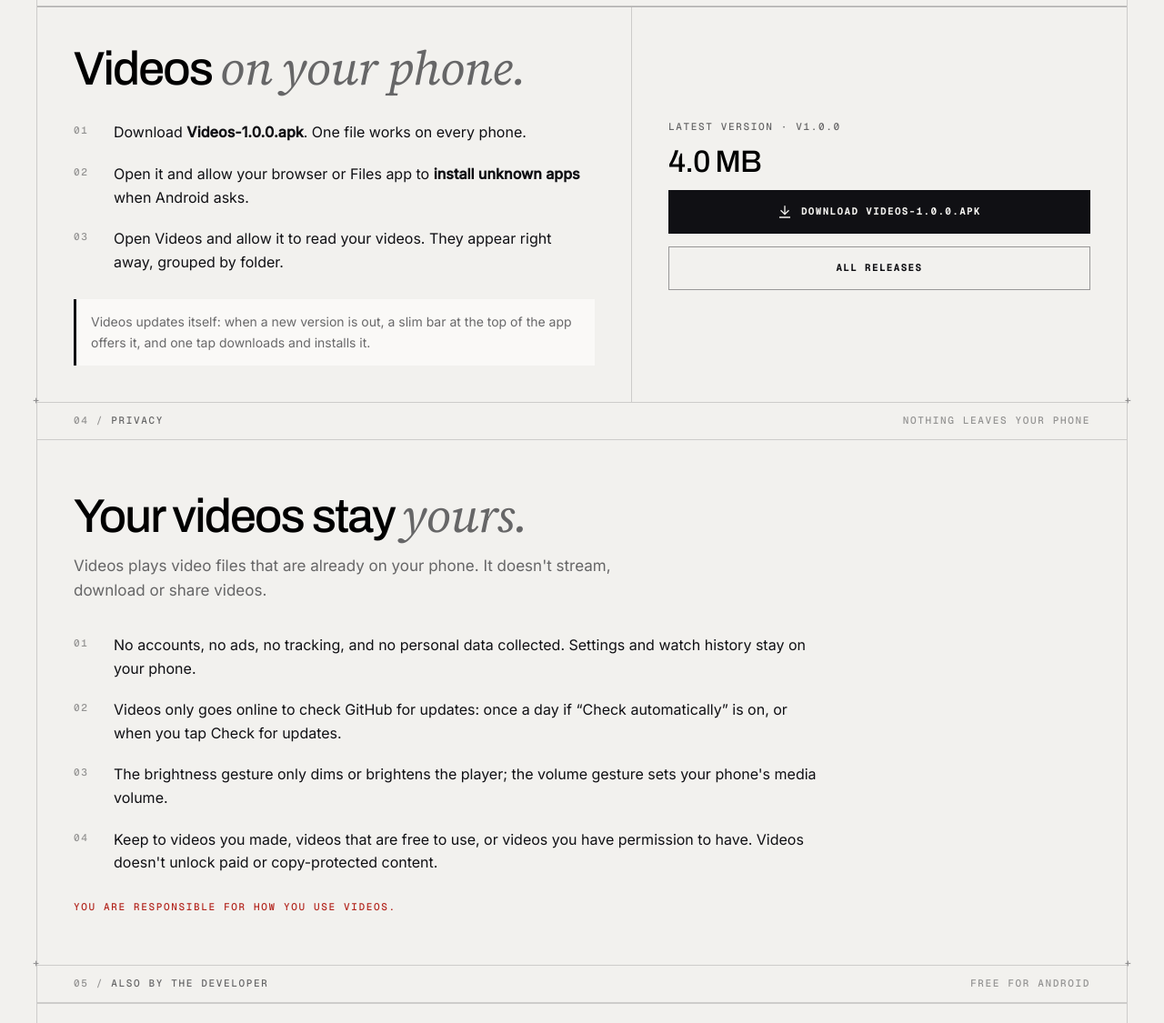
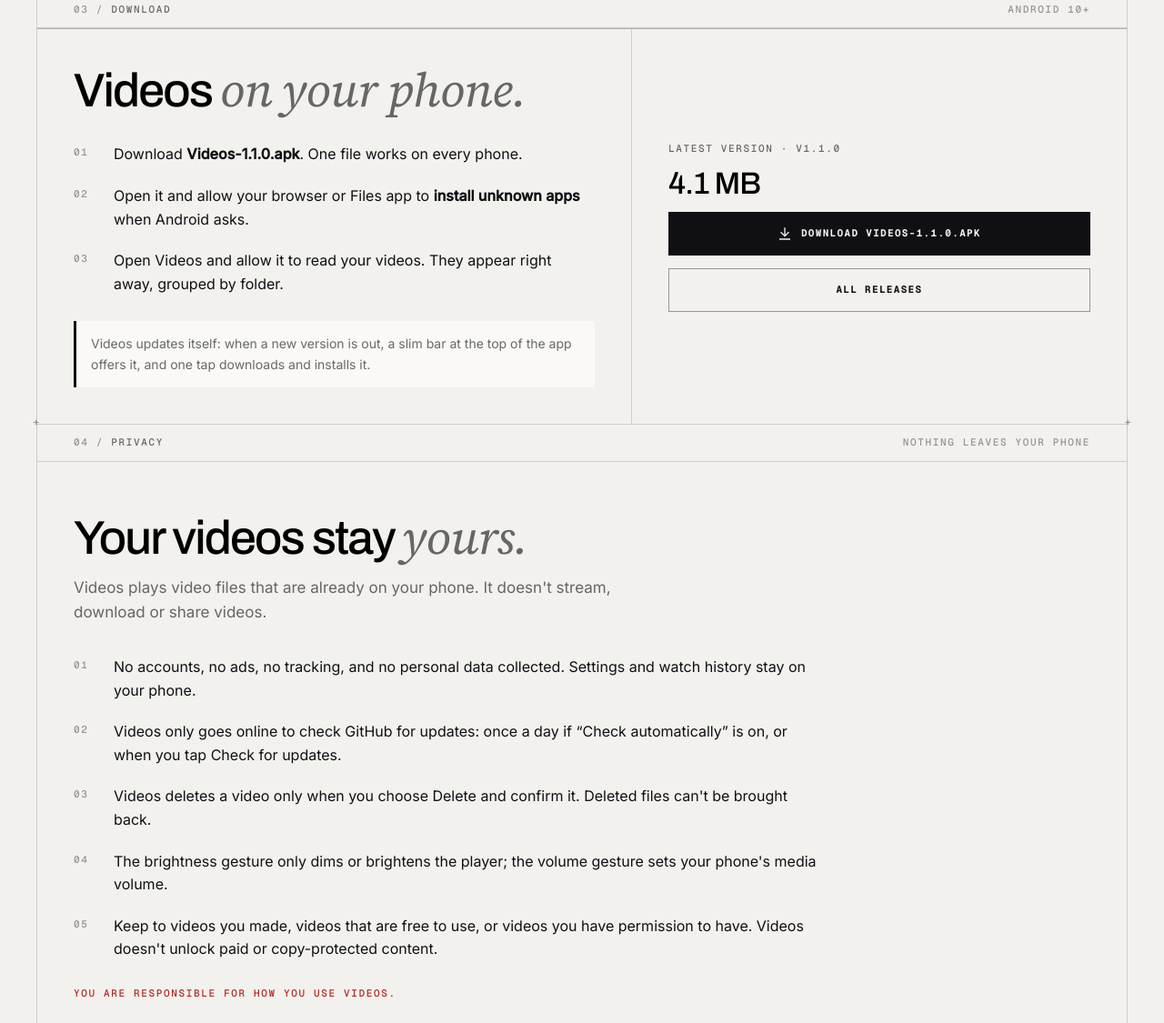
Before and after one commit to MikDecierdo/MUSIK-download, a plain HTML site: page docs/videos.html in a window 1280 px wide. Shown: the part 2731-3856 px from the top of the page at 91% size. Drawn offline with nearby package versions, Linux system fonts and the light colour scheme.

Commit message:
Videos 1.1.0: download links and Delete

```diff
--- a/docs/videos.html
+++ b/docs/videos.html
@@ -127,7 +127,7 @@
       <article class="card">
         <div class="num"><span class="hud faint">05</span><svg viewBox="0 0 24 24" fill="none" stroke="currentColor" stroke-width="1.8" aria-hidden="true"><path d="M3 5h18v14H3zM10 9l5 3-5 3z"/></svg></div>
         <h3>Plays the whole folder</h3>
-        <p>The next video starts on its own when one ends. Or tap a video in your file manager and choose “Open with Videos”.</p>
+        <p>The next video starts on its own when one ends. Or tap a video in your file manager and choose “Open with Videos”. Long-press a video to delete it, with a confirm first.</p>
       </article>
       <article class="card">
         <div class="num"><span class="hud faint">06</span><svg viewBox="0 0 24 24" fill="none" stroke="currentColor" stroke-width="1.8" aria-hidden="true"><rect x="5" y="11" width="14" height="10"/><path d="M8 11V7a4 4 0 0 1 8 0v4"/></svg></div>
@@ -157,18 +157,18 @@
       <div>
         <h2>Videos <span class="serif">on your phone.</span></h2>
         <ol class="plain" style="margin-top:20px">
-          <li><span>Download <b>Videos-1.0.0.apk</b>. One file works on every phone.</span></li>
+          <li><span>Download <b>Videos-1.1.0.apk</b>. One file works on every phone.</span></li>
           <li><span>Open it and allow your browser or Files app to <b>install unknown apps</b> when Android asks.</span></li>
           <li><span>Open Videos and allow it to read your videos. They appear right away, grouped by folder.</span></li>
         </ol>
         <p class="note">Videos updates itself: when a new version is out, a slim bar at the top of the app offers it, and one tap downloads and installs it.</p>
       </div>
       <div class="download-box">
-        <p class="hud">Latest version · v1.0.0</p>
-        <p class="size">4.0 MB</p>
-        <a class="btn btn-primary" href="https://github.com/MikDecierdo/Videos-download/releases/download/v1.0.0/Videos-1.0.0.apk">
+        <p class="hud">Latest version · v1.1.0</p>
+        <p class="size">4.1 MB</p>
+        <a class="btn btn-primary" href="https://github.com/MikDecierdo/Videos-download/releases/download/v1.1.0/Videos-1.1.0.apk">
           <svg viewBox="0 0 24 24" fill="none" stroke="currentColor" stroke-width="2" stroke-linecap="square" aria-hidden="true"><path d="M12 3v13M6 10l6 6 6-6M4 21h16"/></svg>
-          Download Videos-1.0.0.apk
+          Download Videos-1.1.0.apk
         </a>
         <a class="btn btn-secondary" href="https://github.com/MikDecierdo/Videos-download/releases">All releases</a>
       </div>
@@ -184,6 +184,7 @@
       <ol class="plain rules" style="margin-top:24px; max-width:820px">
         <li>No accounts, no ads, no tracking, and no personal data collected. Settings and watch history stay on your phone.</li>
         <li>Videos only goes online to check GitHub for updates: once a day if “Check automatically” is on, or when you tap Check for updates.</li>
+        <li>Videos deletes a video only when you choose Delete and confirm it. Deleted files can't be brought back.</li>
         <li>The brightness gesture only dims or brightens the player; the volume gesture sets your phone's media volume.</li>
         <li>Keep to videos you made, videos that are free to use, or videos you have permission to have. Videos doesn't unlock paid or copy-protected content.</li>
       </ol>
```
Also changed, not shown: docs/terms.html (+1 -0 lines).
